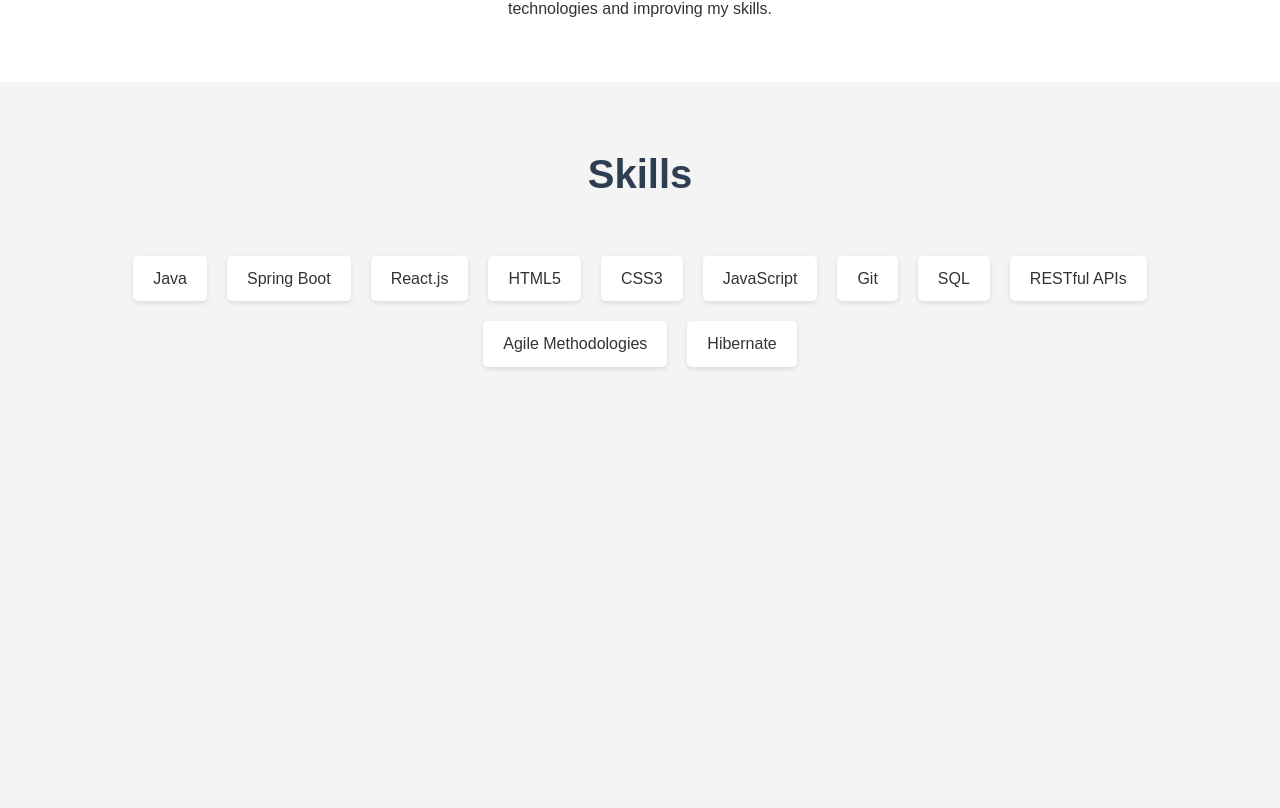
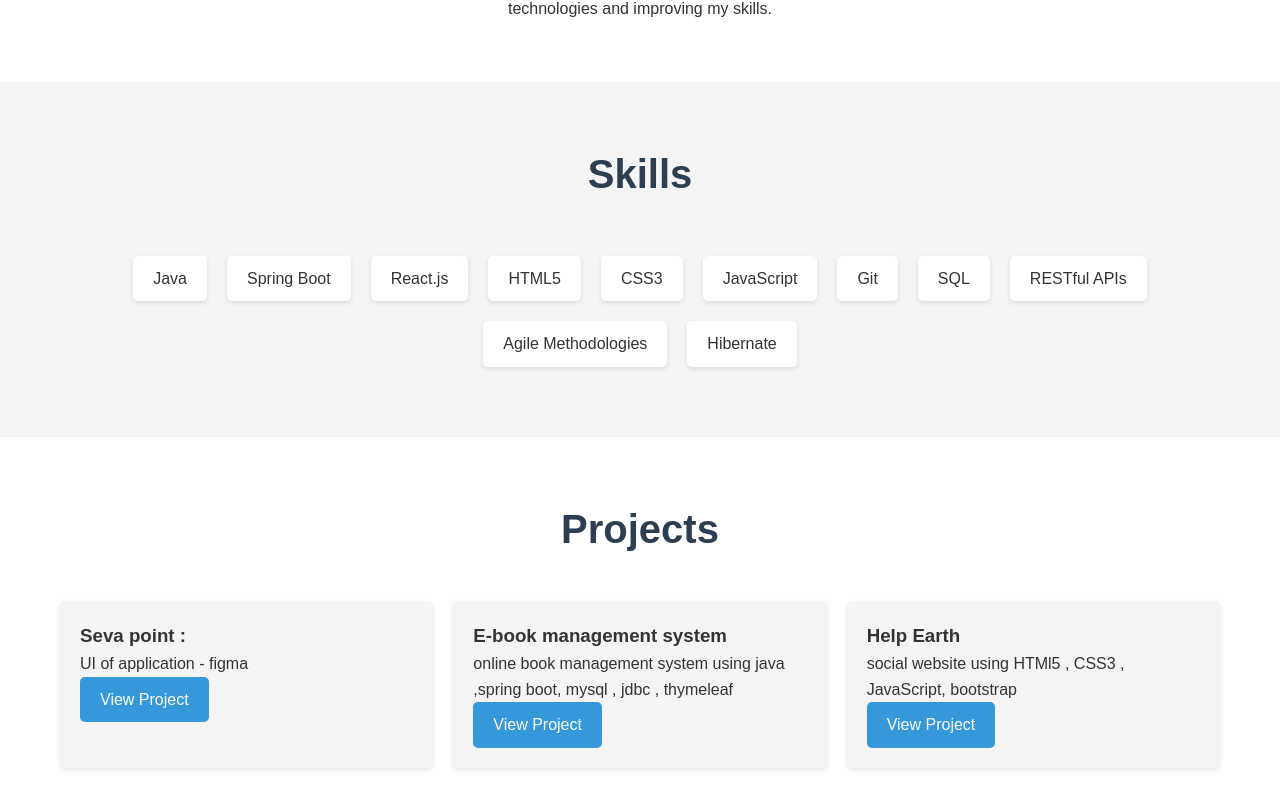
Before and after one commit to Newbie-Domain/My_Portfolio, a React (Vite) app: page / in a window 1280 px wide. Shown: the part 622-1430 px from the top of the page. Before the commit the page ends 1059 px from the top, so only its background shows below. Built offline with nearby package versions, Linux system fonts and the light colour scheme.

Commit message:
projects add in portfolio

```diff
--- a/src/App.jsx
+++ b/src/App.jsx
@@ -6,6 +6,7 @@ import Header from './components/Header'
 import Hero from './components/Hero'
 import About from './components/About'
 import Skills from './components/Skills'
+import Projects from './components/Projects'
 
 function App() {
 
@@ -17,6 +18,7 @@ function App() {
         <Hero/>
         <About/>
         <Skills/>
+        <Projects/>
 
        </div>
     </>
--- /dev/null
+++ b/src/components/Projects.jsx
@@ -0,0 +1,28 @@
+import React from 'react';
+
+const Projects = () => {
+  const projects = [
+    { title: 'Seva point :', description: ' UI of  application - figma  ', link: 'https://www.figma.com/proto/KzKfNhbgtJGnGLcYKBi4L9/seva-point-UI?page-id=0%3A1&node-id=358-466&viewport=-844%2C906%2C0.08&t=BkD4Bxw0CedvnCf4-1&scaling=scale-down&content-scaling=fixed&starting-point-node-id=468%3A239' },
+    { title: 'E-book management system ', description: 'online book management system using  java ,spring boot, mysql , jdbc , thymeleaf ', link: '#' },
+    { title: 'Help Earth', description: 'social website using HTMl5 , CSS3 , JavaScript, bootstrap', link: 'https://github.com/Newbie-Domain/HelpEarth-Website' },
+  ];
+
+  return (
+    <section id="projects" style={{ background: '#fff' }}>
+      <div className="container">
+        <h2>Projects</h2>
+        <div style={{ display: 'grid', gridTemplateColumns: 'repeat(auto-fit, minmax(300px, 1fr))', gap: '20px' }}>
+          {projects.map((project, index) => (
+            <div key={index} style={{ background: '#f4f4f4', padding: '20px', borderRadius: '5px', boxShadow: '0 2px 5px rgba(0,0,0,0.1)' }}>
+              <h3>{project.title}</h3>
+              <p>{project.description}</p>
+              <a href={project.link} className="btn">View Project</a>
+            </div>
+          ))}
+        </div>
+      </div>
+    </section>
+  );
+};
+
+export default Projects;
```
